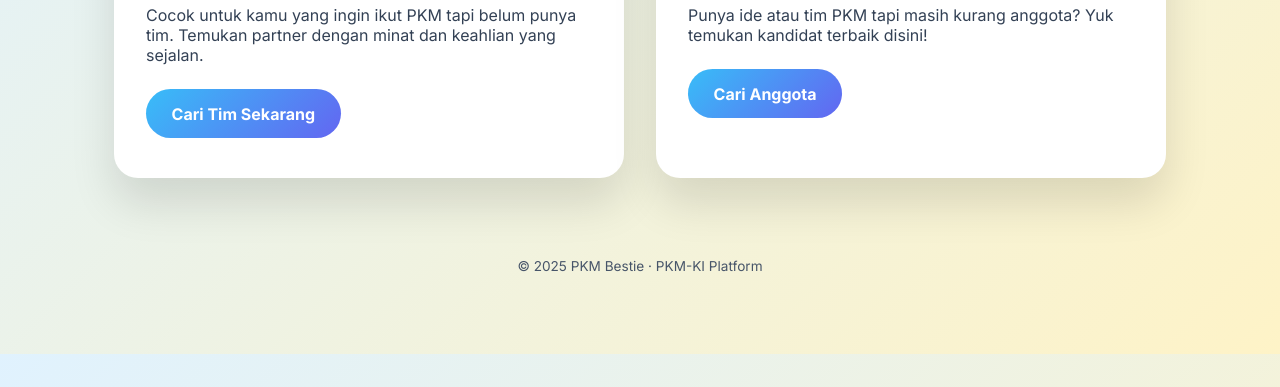
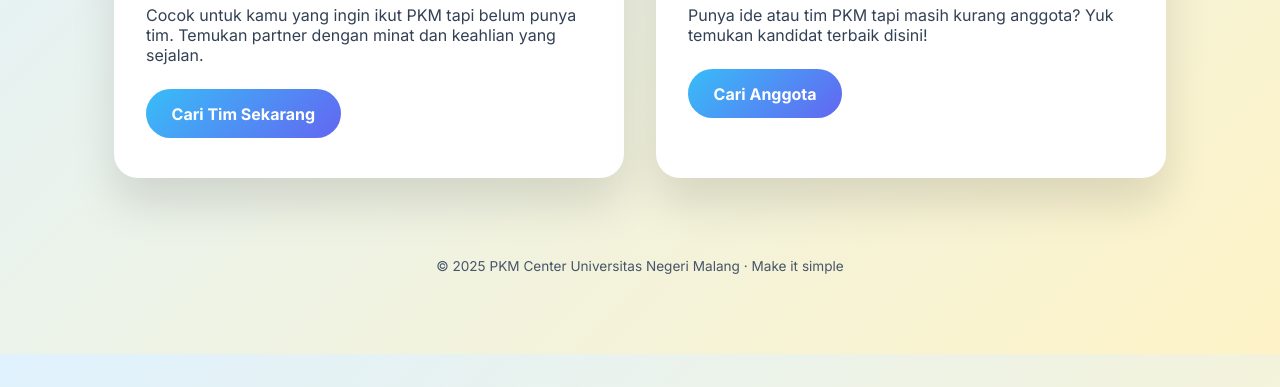
Before and after one commit to nmujahidin-aa/pkm-bestie, a plain HTML site: page index.html in a window 1280 px wide. Shown: the part 413-800 px from the top of the page. Drawn offline with Linux system fonts and the light colour scheme.

Commit message:
fix: fix footer

```diff
--- a/index.html
+++ b/index.html
@@ -128,7 +128,7 @@
     </section>
 
     <footer>
-      © 2025 PKM Bestie · PKM-KI Platform
+      © 2025 PKM Center Universitas Negeri Malang · Make it simple
     </footer>
 
   </div>
```
